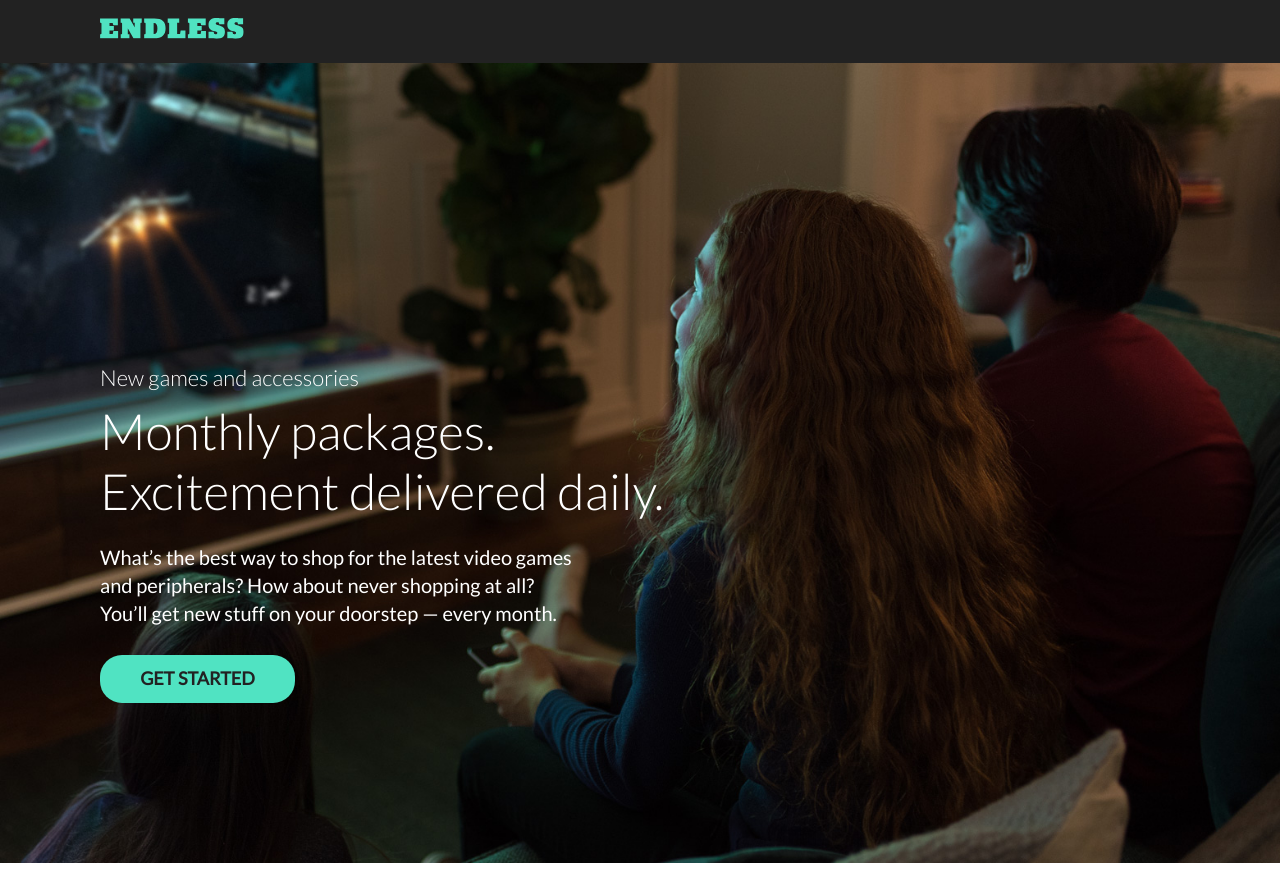
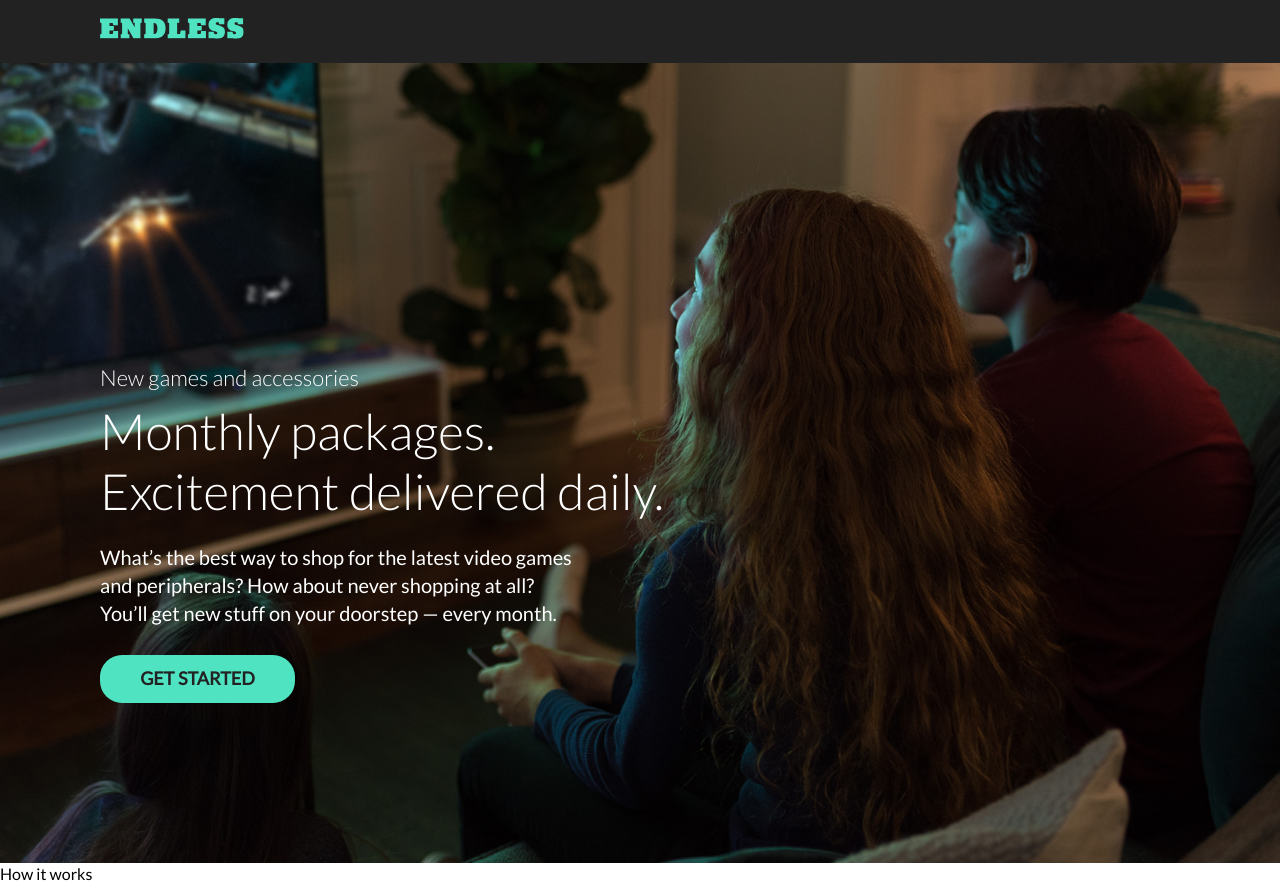
Before and after one commit to reginabattle/landing-page-react, a React (Create React App) app: page / in a window 1280 px wide. Before the commit the page ends 863 px from the top, so only its background shows below. Built offline with nearby package versions, Linux system fonts and the light colour scheme.

Commit message:
Create info card component

```diff
--- a/src/App.js
+++ b/src/App.js
@@ -6,7 +6,7 @@ const App = () => {
   return (
   	<React.Fragment>
   		<Header />
-	    <main className="content">
+	    <main className="container">
 	    	<Banner />
 	    </main>
     </React.Fragment>
--- a/src/components/banner.js
+++ b/src/components/banner.js
@@ -3,6 +3,8 @@ import couch from '../images/photo-couch.jpg';
 
 const Banner = () => {
 	return (
+		<React.Fragment>
+
 			<section className="banner">
 				<figure className="banner-image" role="img" aria-label="Three kids sitting ona couch playing video games">
 					<figcaption className="banner-caption">
@@ -15,6 +17,16 @@ const Banner = () => {
 					</figcaption>
 				</figure>
 		  </section>
+
+		  <section className="content">
+		  	<h2>How it works</h2>
+
+		  	<div className="info-cards">
+
+		  	</div>
+		  </section>
+
+		</React.Fragment>
 	)
 }
 
```
Also changed, not shown: src/components/card.js (added, +9 -0 lines). Lines whose indentation alone changed are shown as unchanged.
